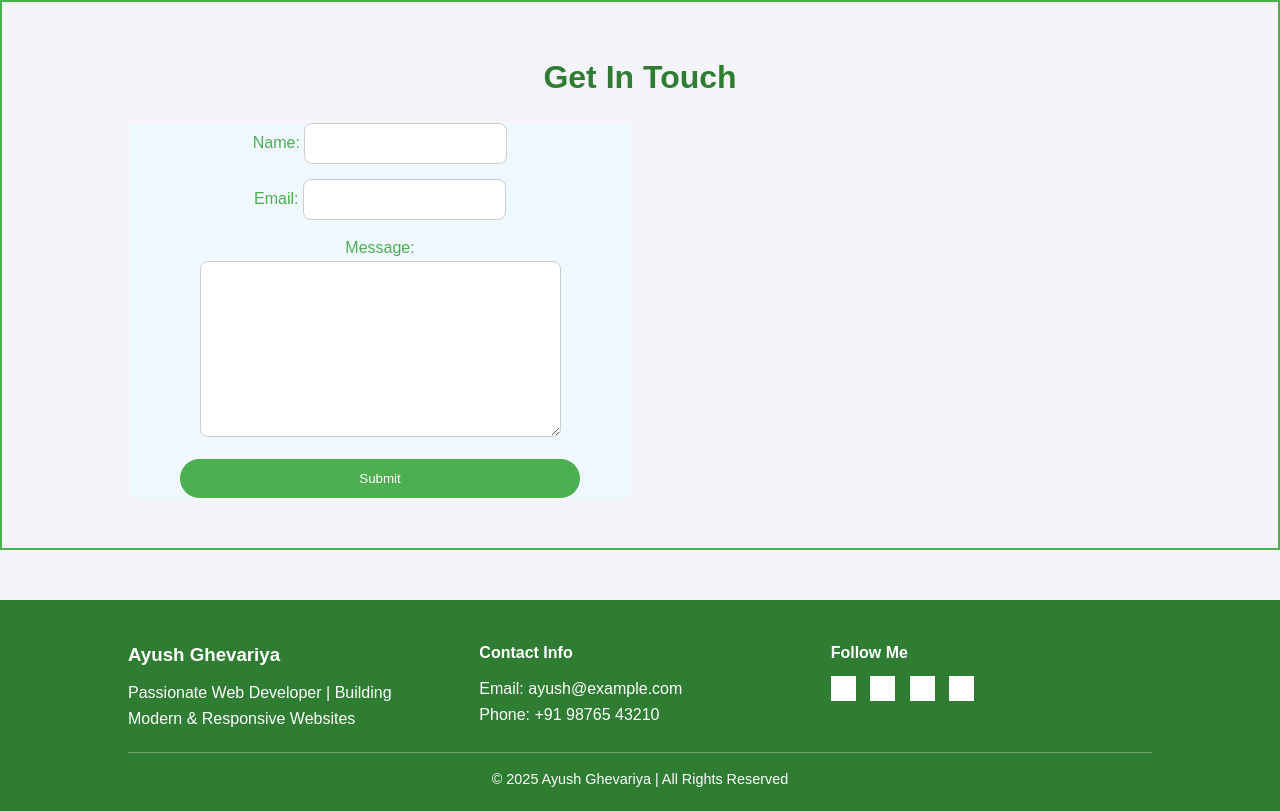
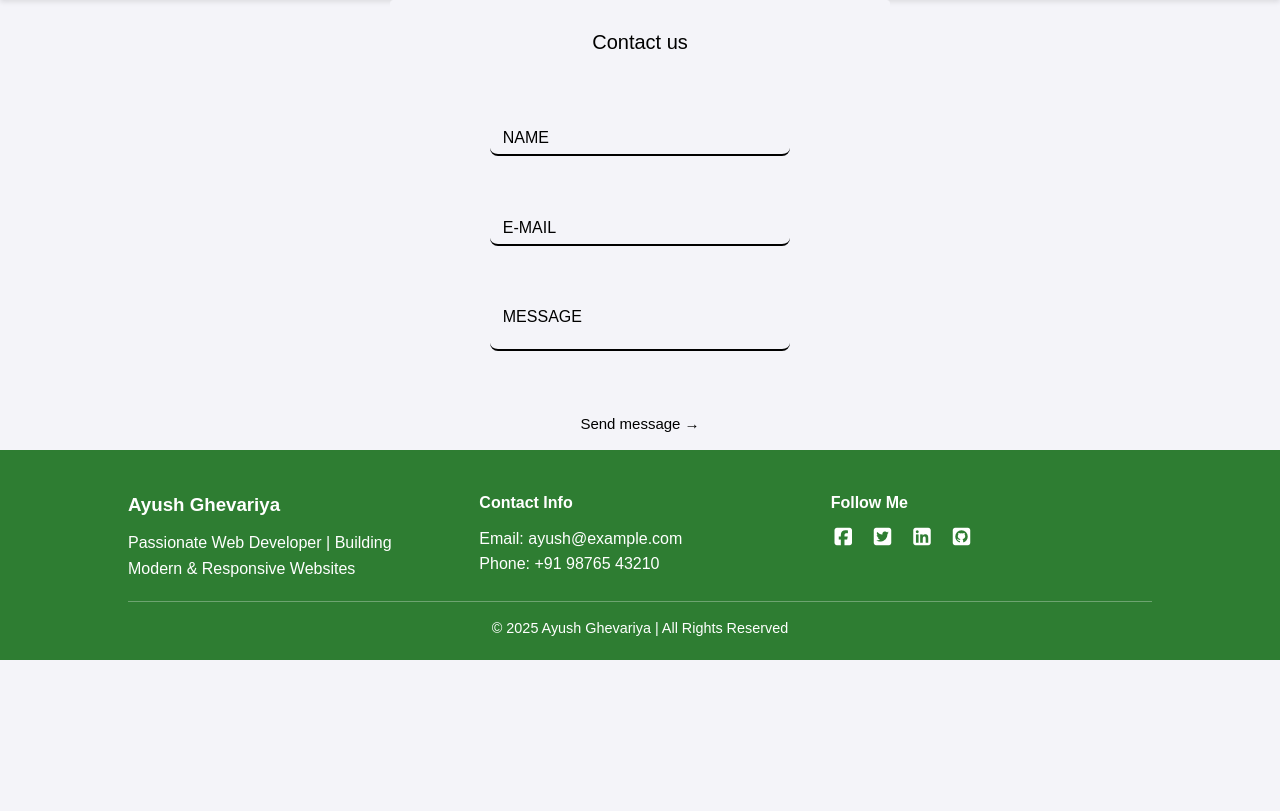
Before and after one commit to AYUSH-121-WEB/portfolio, a Django app: page /contact in a window 1280 px wide. Shown: the part 80-891 px from the top of the page. After the commit the page ends 740 px from the top, so only its background shows below. Run offline with Django 5.2, Linux system fonts and the light colour scheme; some libraries are stand-ins or nearby versions; grey boxes are pictures that could not be loaded.

Commit message:
all clear

```diff
--- a/port/templates/contact.html
+++ b/port/templates/contact.html
@@ -9,6 +9,10 @@
   <link rel="stylesheet" href="{% static 'style.css'%}">
   <link rel="stylesheet" href="../static/style.css">
   <!-- <link rel="stylesheet" href="{% static 'std.css' %}"> -->
+
+
+    <link rel="stylesheet" href="https://cdnjs.cloudflare.com/ajax/libs/font-awesome/7.0.1/css/all.min.css" integrity="sha512-2SwdPD6INVrV/lHTZbO2nodKhrnDdJK9/kg2XD1r9uGqPo1cUbujc+IYdlYdEErWNu69gVcYgdxlmVmzTWnetw==" crossorigin="anonymous" referrerpolicy="no-referrer" />
+
   <script src="script.js" defer></script>
 </head>
 <body>
@@ -26,19 +30,27 @@
   </nav>
 
   <!-- Contact Section -->
-  <section class="contact">
-    <h2>Get In Touch</h2>
-   <div class="cntctfrm" style="background-color: aliceblue; max-width: 500px;">
-     <form id="contactForm" method="post">
-      {% csrf_token %}
-      {{ form }}
+  <div class="container">
+    <form class="form">
+      <div class="descr">Contact us</div>
+      <div class="input">
+          <input required="" autocomplete="off" type="text">
+          <label for="name">Name</label>
+      </div>
 
+      <div class="input">
+          <input required="" autocomplete="off" name="email" type="text">
+          <label for="email">E-mail</label>
+      </div>
 
-      <button action="Submit">Submit</button>
+      <div class="input">
+          <textarea required="" cols="30" rows="1" id="message"></textarea>
+          <label for="message">Message</label>
+      </div>
 
+      <button>Send message →</button>
     </form>
-   </div>
-  </section>
+</div>
 
   <!-- footer  -->
   <footer>
@@ -56,10 +68,10 @@
 
       <div class="footer-social">
         <h4>Follow Me</h4>
-        <a href="#"><img src="icons/facebook.png" alt="Facebook"></a>
-        <a href="#"><img src="icons/twitter.png" alt="Twitter"></a>
-        <a href="#"><img src="icons/linkedin.png" alt="LinkedIn"></a>
-        <a href="#"><img src="icons/github.png" alt="GitHub"></a>
+        <a href="#"><i class="fa-brands fa-square-facebook" style="color: #ffffff ;font-size: 20px;"></i></i></a>
+        <a href="#"><i class="fa-brands fa-square-twitter" style="color: #ffffff;font-size: 20px;"></i></i></a>
+        <a href="#"><i class="fa-brands fa-square-linkedin" style="color: #ffffff;font-size: 20px;"></i></a>
+        <a href="#"><i class="fa-brands fa-square-github" style="color: #ffffff;font-size: 20px;"></i></i></a>
       </div>
     </div>
 
@@ -70,3 +82,132 @@
 
 </body>
 </html>
+
+
+
+<html>
+<head>
+  <style>
+    /* From Uiverse.io by codebykay101 */
+.container {
+  max-width: 500px;
+  height: 400px;
+   margin: auto;
+  display: flex;
+  align-items: center;
+  justify-content: center;
+  position: relative;
+  border-radius: 3px;
+  border: 1px solid #f4f4f9;
+  background: linear-gradient(to right, #f4f4f9, #f4f4f9);
+  /* box-shadow: rgba(0, 0, 0, 0.24) 0px 3px 8px; */
+}
+
+.container form .descr {
+  font-size: 20px;
+  font-weight: 500;
+  color: #000000;
+  margin-bottom: 25px;
+  margin-top: 25px;
+  text-align: center;
+}
+
+.form {
+  display: flex;
+  flex-direction: column;
+}
+
+.input, textarea {
+  margin: 1em 0 1em 0;
+  width: 300px;
+  position: relative;
+}
+
+.input input, textarea {
+  font-size: 100%;
+  padding: 0.7em;
+  outline: none;
+  color: #000000;
+  border: none;
+  border-bottom: 2px solid #000000;
+  background: transparent;
+  border-radius: none;
+  width: 100%;
+  resize: none;
+}
+
+.input label {
+  font-size: 100%;
+  position: absolute;
+  left: 0;
+  color: #000000;
+  padding: 0.7em;
+  margin-left: 0.1em;
+  pointer-events: none;
+  transition: all 0.5s ease;
+  text-transform: uppercase;
+}
+
+.input :is(input:focus, input:valid)~label {
+  transform: translateY(-50%) scale(.9);
+  margin: 0em;
+  padding: 0.4em;
+  background: transparent;
+}
+
+.input textarea:focus ~ label,
+.input textarea:valid ~ label {
+  transform: translateY(-50%) scale(.9);
+  margin: 0em;
+  padding: 0.4em;
+  background: transparent;
+}
+
+.inputGroup :is(input:focus, input:valid) {
+  border-color: rgb(37, 37, 211);
+}
+
+.form button {
+  color: #000000;
+  font-size: 15px;
+  align-self: flex-start;
+  padding: 0.6em;
+  border: none;
+  cursor: pointer;
+  margin-bottom: 50px;
+  background: transparent;
+  transition: all 0.3s ease-in-out;
+  position: relative;
+  overflow: hidden;
+   margin: auto;
+   max-width: 500px;
+}
+
+.form button:before {
+  content: "";
+  position: absolute;
+  bottom: 100%;
+  left: 0;
+  width: 100%;
+  height: 100%;
+  background-color: #000000;
+  opacity: 0;
+  transition: opacity 0.3s ease-in-out;
+}
+
+.form button:hover:before {
+  opacity: 0.2;
+}
+
+.form button:hover {
+  transform: translateY(-3px);
+  box-shadow: 0 5px 15px rgba(0, 0, 0, 0.3);
+}
+
+
+  </style>
+</head>
+
+
+
+</html>
```
Also changed, not shown: port/static/style.css (+36 -0 lines), port/templates/about.html (+8 -5 lines), port/templates/home.html (+11 -8 lines), port/templates/mix.html (added, +212 -0 lines), port/templates/portfolio.html (+10 -7 lines), port/static/images/82528385-a73f-488f-9003-513321283a6b.png (added), port/static/images/e6d970ed-8a4d-42fa-9f16-0b7efc34fb95.png (added), port/static/images/pngtree-business-portfolio-3d-character-illustration-png-image_10204176.png (added), 4 other files.
